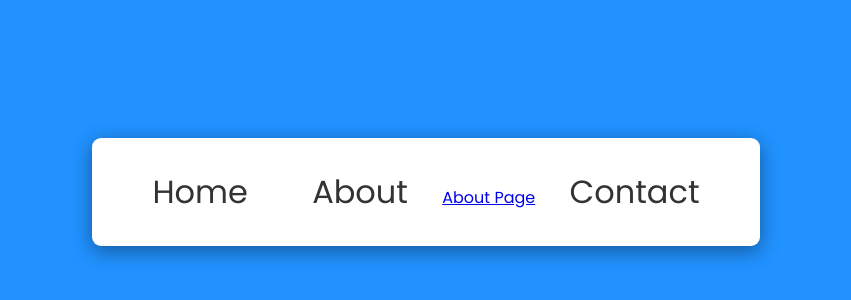
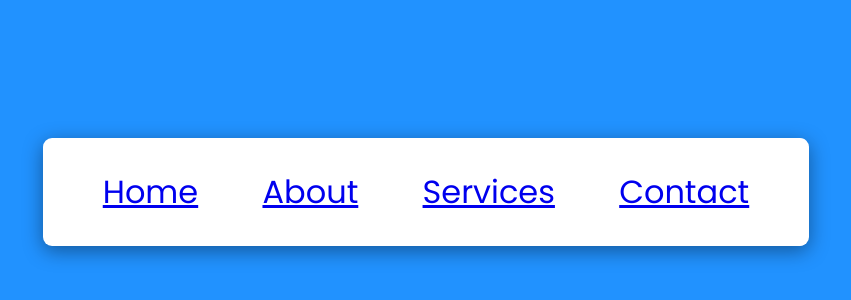
Before and after one commit to GamerNation12/GamerNation12.github.io, a plain HTML site: page home.html in a window 1280 px wide. Shown: the part 208-508 px from the top of the page, without its empty margins (214-1065 px from the left). Drawn offline with Linux system fonts and the light colour scheme.

Commit message:
Update home.html

```diff
--- a/home.html
+++ b/home.html
@@ -11,10 +11,10 @@
     <div class="container">
       <nav>
         <ul>
-          <li>Home</li>
-          <li>About</li>
-          <a href="status.html">About Page</a>
-          <li>Contact</li>
+          <li><a href="home.html">Home</a></li>
+          <li><a href="about.html">About</a></li>
+          <li><a href="status.html">Services</a></li>
+          <li><a href="contact.html">Contact</a></li>
         </ul>
       </nav>
     </div>
```
